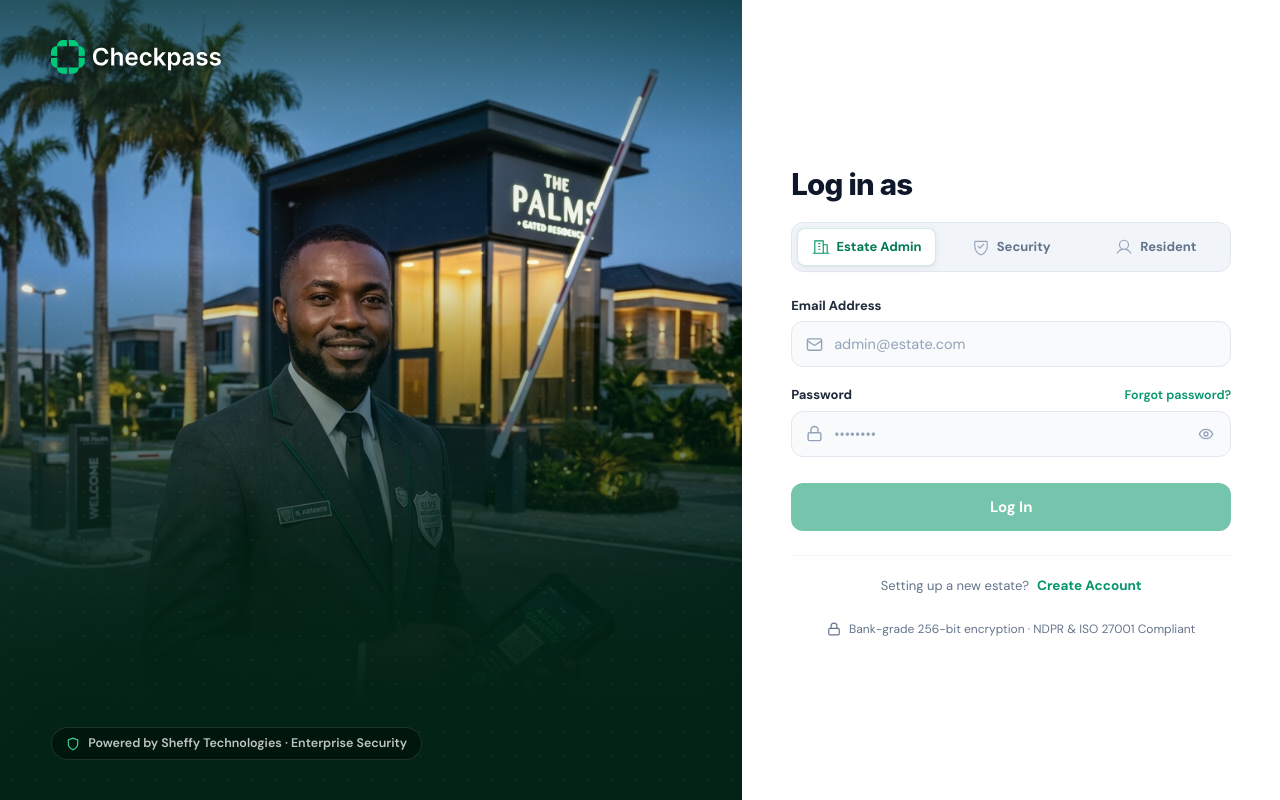
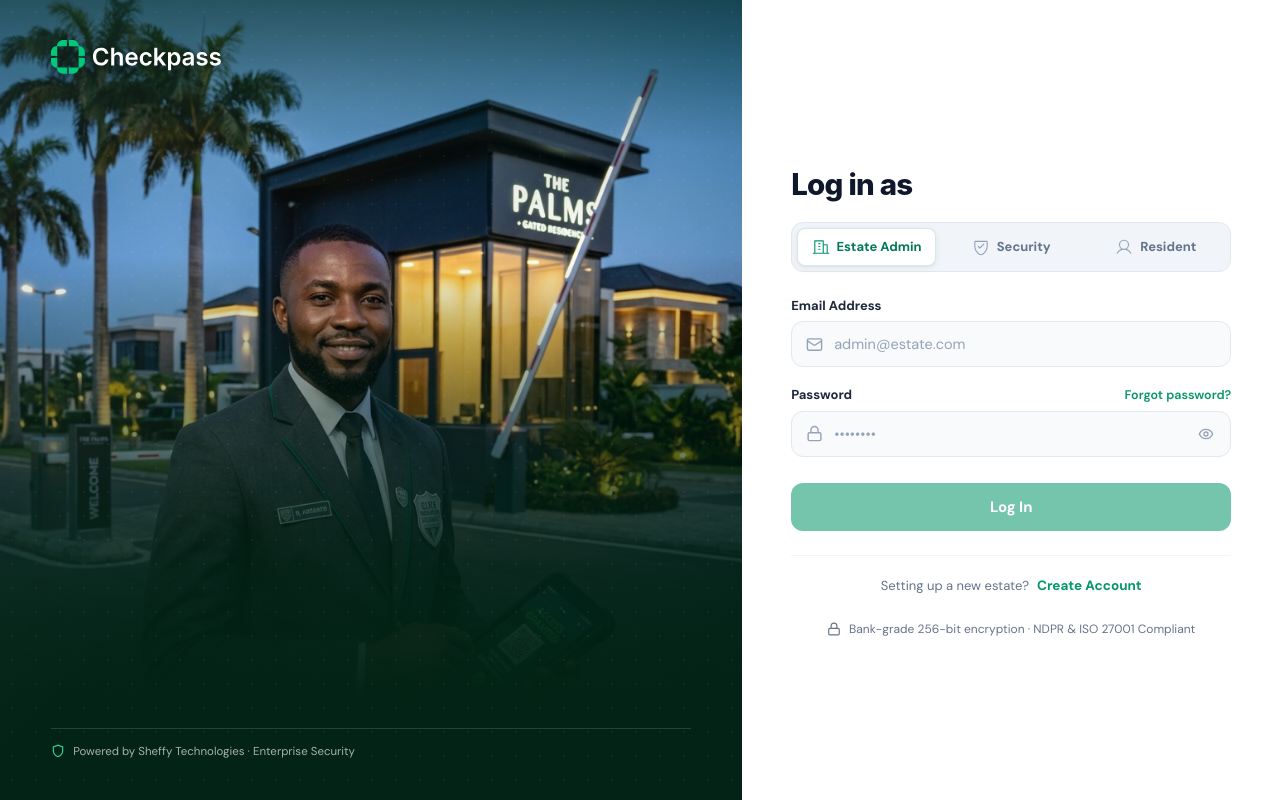
Before and after one commit to sheffytechnologies-a11y/GatePass, a Vue app in the folder checkpass-admin/: page /login in a window 1280 px wide. Built offline with nearby package versions, Linux system fonts and the light colour scheme; no server answers; a web font is replaced by a local one.

Commit message:
revert(ui): restore original divider line and text for hero trust footer on login page

```diff
--- a/checkpass-admin/src/views/LoginView.vue
+++ b/checkpass-admin/src/views/LoginView.vue
@@ -810,17 +810,15 @@ async function handleLogin() {
 }
 
 .hero-footer-trust {
-  display: inline-flex;
+  position: relative;
+  z-index: 3;
+  display: flex;
   align-items: center;
   gap: 8px;
-  font-size: 12.5px;
-  font-weight: 600;
-  color: rgba(255, 255, 255, 0.75);
-  background: rgba(0, 0, 0, 0.35);
-  backdrop-filter: blur(8px);
-  padding: 6px 14px;
-  border-radius: 999px;
-  border: 1px solid rgba(255, 255, 255, 0.12);
+  font-size: 11.5px;
+  color: rgba(255, 255, 255, 0.65);
+  padding-top: 14px;
+  border-top: 1px solid rgba(255, 255, 255, 0.14);
 }
 
 .hero-footer-trust .shield-icon {
```
